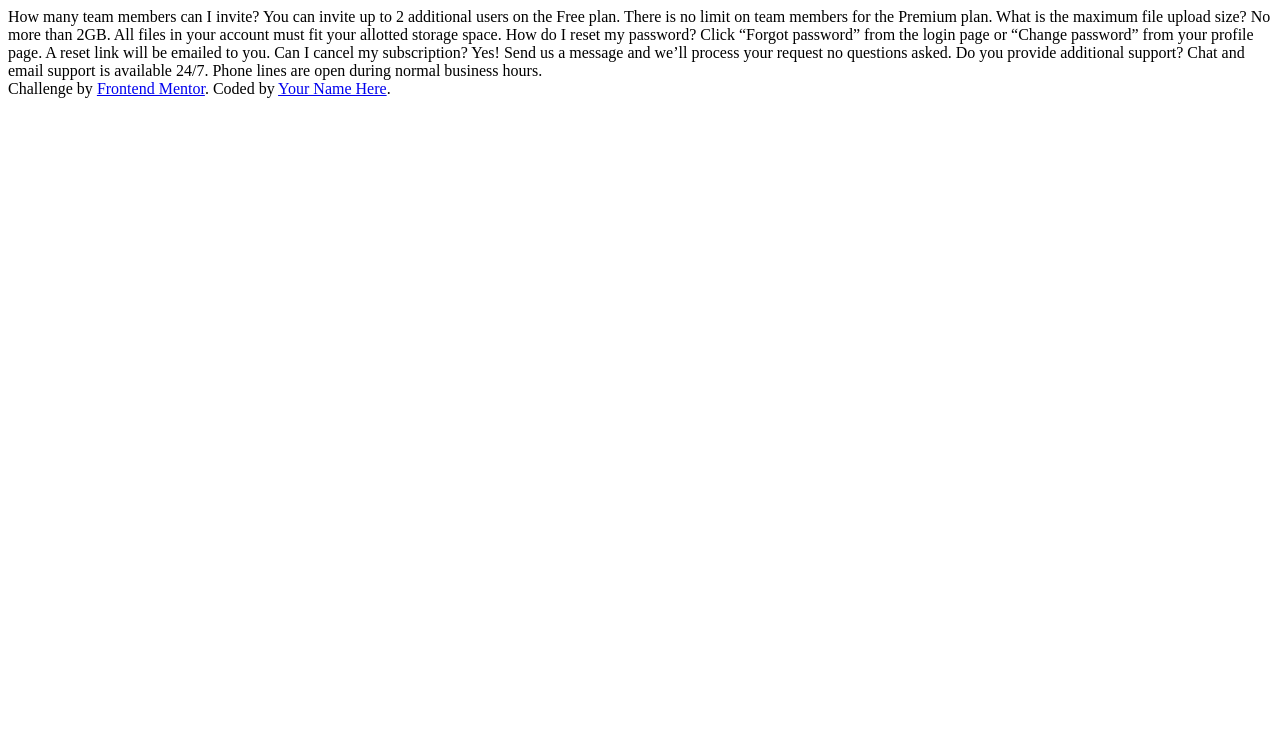
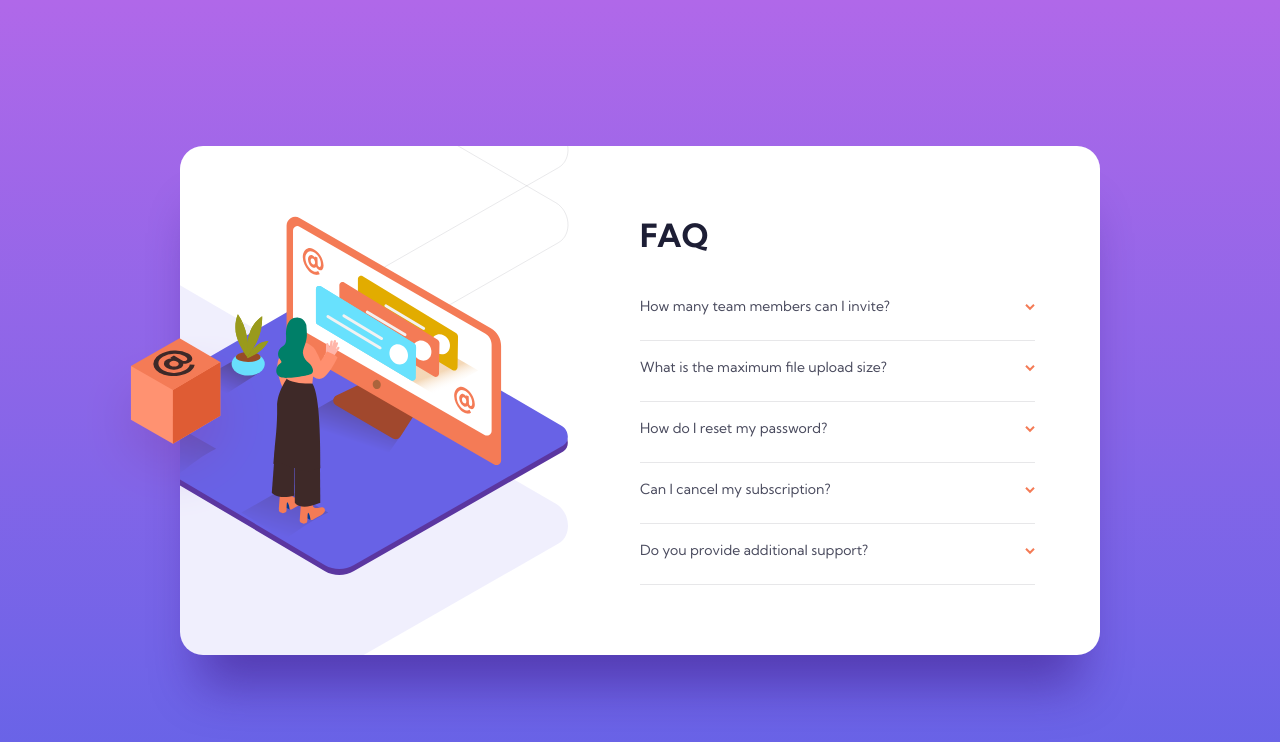
Before and after one commit to AF1QUE/fm-faq-accordion-card-challenge-hub, a plain HTML site: page index.html in a window 1280 px wide. Drawn offline with Linux system fonts and the light colour scheme.

Commit message:
Finished with HTML content

```diff
--- a/index.html
+++ b/index.html
@@ -1,34 +1,82 @@
 <!DOCTYPE html>
 <html lang="en">
+
 <head>
   <meta charset="UTF-8">
-  <meta name="viewport" content="width=device-width, initial-scale=1.0"> <!-- displays site properly based on user's device -->
+  <meta name="viewport" content="width=device-width, initial-scale=1.0">
+  <!-- displays site properly based on user's device -->
 
   <link rel="icon" type="image/png" sizes="32x32" href="./images/favicon-32x32.png">
 
   <title>FAQ Accordion Card | Frontend Mentor</title>
+  <link rel="stylesheet" href="css/style.css">
 </head>
+
 <body>
-  How many team members can I invite?
-  You can invite up to 2 additional users on the Free plan. There is no limit on
-  team members for the Premium plan.
 
-  What is the maximum file upload size?
-  No more than 2GB. All files in your account must fit your allotted storage space.
+  <main class="section">
+    <div class="container">
+      <div class="section__img"></div>
+      <div class="section__content">
+        <h1 class="section__title heading heading--primary">FAQ</h1>
+        <div class="faqs">
 
-  How do I reset my password?
-  Click “Forgot password” from the login page or “Change password” from your profile page.
-  A reset link will be emailed to you.
+          <div class="faq">
+            <div class="faq__title">
+              <h2 class="heading heading--secondary">How many team members can I invite?</h2>
+              <i><img src="/images/icon-arrow-down.svg" alt="#"></i>
+            </div>
 
-  Can I cancel my subscription?
-  Yes! Send us a message and we’ll process your request no questions asked.
+            <p class="faq__desc paragraph">You can invite up to 2 additional users on the Free plan. There is no limit
+              on
+              team members for the Premium plan.
+            </p>
+          </div>
 
-  Do you provide additional support?
-  Chat and email support is available 24/7. Phone lines are open during normal business hours.
+          <div class="faq">
+            <div class="faq__title">
+              <h2 class="heading heading--secondary">What is the maximum file upload size?</h2>
+              <i><img src="/images/icon-arrow-down.svg" alt="#"></i>
+            </div>
+            <p class="faq__desc paragraph">No more than 2GB. All files in your account must fit your allotted storage
+              space.
+            </p>
+          </div>
 
-  <div class="attribution">
-    Challenge by <a href="https://www.frontendmentor.io?ref=challenge" target="_blank">Frontend Mentor</a>.
-    Coded by <a href="#">Your Name Here</a>.
-  </div>
+          <div class="faq">
+            <div class="faq__title">
+              <h2 class="heading heading--secondary">How do I reset my password?</h2>
+              <i><img src="/images/icon-arrow-down.svg" alt="#"></i>
+            </div>
+            <p class="faq__desc paragraph">Click “Forgot password” from the login page or “Change password” from your
+              profile page.
+              A reset link will be emailed to you.
+            </p>
+          </div>
+
+          <div class="faq">
+            <div class="faq__title">
+              <h2 class="heading heading--secondary">Can I cancel my subscription?</h2>
+              <i><img src="/images/icon-arrow-down.svg" alt="#"></i>
+            </div>
+            <p class="faq__desc paragraph">Yes! Send us a message and we’ll process your request no questions asked.
+            </p>
+          </div>
+
+          <div class="faq">
+            <div class="faq__title">
+              <h2 class="heading heading--secondary">Do you provide additional support?</h2>
+              <i><img src="/images/icon-arrow-down.svg" alt="#"></i>
+            </div>
+            <p class="faq__desc paragraph">Chat and email support is available 24/7. Phone lines are open during normal
+              business hours.
+            </p>
+          </div>
+        </div>
+      </div>
+    </div>
+  </main>
+
 </body>
+
 </html>
--- /dev/null
+++ b/sass/style.scss
@@ -0,0 +1,134 @@
+// #### Text
+
+$veryDarkDesaturatedBlue: #1d1e35;
+$softRed: #f47c57;
+
+// Gradient
+
+// Background gradient:
+
+$softViolet: #af67e9;
+$softBlue: #6565e7;
+
+// #### Text
+
+$veryDarkGrayishBlue: #4a4b5e;
+$darkGrayishBlue: #787887;
+
+// #### Dividers
+
+$lightGrayishBlue: #e7e7e9;
+
+// BASE
+
+@import url("https://fonts.googleapis.com/css2?family=Kumbh+Sans:wght@400;700&display=swap");
+
+* {
+  margin: 0;
+  padding: 0;
+  box-sizing: border-box;
+}
+
+body {
+  font-family: "Kumbh Sans", sans-serif;
+  background-image: linear-gradient(#b068e9, #6463e7);
+  background-size: cover;
+  background-repeat: no-repeat;
+}
+
+main {
+  height: 100vh;
+  display: flex;
+  align-items: center;
+}
+
+.heading {
+  font-family: "Kumbh Sans", sans-serif;
+
+  &--primary {
+    font-size: 32px;
+    font-weight: 700;
+    color: $veryDarkDesaturatedBlue;
+  }
+
+  &--secondary {
+    font-size: 14px;
+    font-weight: 500;
+    color: $veryDarkGrayishBlue;
+  }
+
+  &--active {
+    font-size: 14px;
+    font-weight: 700;
+    color: $veryDarkDesaturatedBlue !important;
+  }
+}
+
+.paragraph {
+  font-family: "Kumbh Sans", sans-serif;
+  font-size: 12px;
+  font-weight: 500;
+  color: $darkGrayishBlue;
+}
+
+.container {
+  border-radius: 25px;
+  width: 920px;
+  height: 509px;
+  margin: 0px auto;
+  background-color: #fff;
+  padding: 65px;
+  display: flex;
+  justify-content: space-between;
+  align-items: center;
+  background-image: url("/images/bg-desktop-exported.svg");
+  background-size: contain;
+  background-repeat: no-repeat;
+  box-shadow: 0px 50px 50px -20px rgba(53, 18, 122, 0.497159);
+  border-radius: 23px;
+}
+
+.section {
+  &__title {
+    margin-bottom: 25px;
+  }
+
+  &__img {
+    width: 50%;
+  }
+
+  &__img::before {
+    content: url(/images/illustration-box-desktop.svg);
+    position: relative;
+    left: -165px;
+    bottom: -30px;
+  }
+
+  &__content {
+    width: 50%;
+  }
+}
+
+.faqs {
+  .faq {
+    border-bottom: 1px solid $lightGrayishBlue;
+    padding: 15px 0px;
+    cursor: pointer;
+
+    &__title {
+      width: 100%;
+      margin-bottom: 10px;
+      display: flex;
+      justify-content: space-between;
+      align-items: baseline;
+    }
+
+    &__title > h2:hover {
+      color: $softRed;
+    }
+
+    &__desc {
+      display: none;
+    }
+  }
+}
```
Also changed, not shown: css/style.css (added), images/bg-desktop-exported.svg (added), sass/_typography.scss (added), 3 other files.
